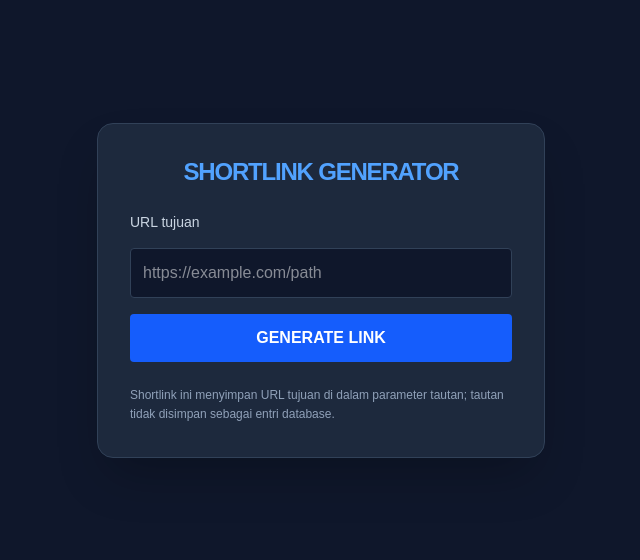
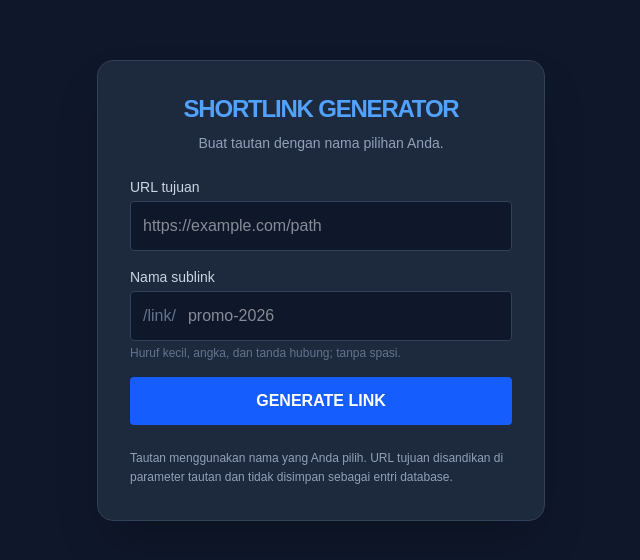
Before and after one commit to Strong-Bee/Shortlink, a Next.js app: page / in a window 1280 px wide. Shown: the part 110-670 px from the top of the page, without its empty margins (319-959 px from the left). Built offline with nearby package versions, Linux system fonts and the light colour scheme.

Commit message:
feat: allow custom named shortlink paths

```diff
--- a/app/page.tsx
+++ b/app/page.tsx
@@ -13,6 +13,7 @@ function encodeBase64Url(value: string): string {
 
 export default function AdminPage() {
   const [longUrl, setLongUrl] = useState("");
+  const [customName, setCustomName] = useState("");
   const [shortUrl, setShortUrl] = useState("");
   const [error, setError] = useState("");
   const [copied, setCopied] = useState(false);
@@ -34,8 +35,18 @@ export default function AdminPage() {
       return;
     }
 
+    const slug = customName.trim().toLowerCase();
+    if (!slug) {
+      setError("Masukkan nama sublink.");
+      return;
+    }
+    if (!/^[a-z0-9](?:[a-z0-9-]{0,48}[a-z0-9])?$/.test(slug)) {
+      setError("Nama hanya boleh berisi huruf a-z, angka, dan tanda hubung; tanpa spasi.");
+      return;
+    }
+
     const encoded = encodeBase64Url(destination.toString());
-    setShortUrl(`${window.location.origin}/link?t=${encoded}`);
+    setShortUrl(`${window.location.origin}/link/${encodeURIComponent(slug)}?t=${encoded}`);
     setCopied(false);
   };
 
@@ -66,9 +77,10 @@ export default function AdminPage() {
   return (
     <main className="bg-slate-900 text-white min-h-screen flex items-center justify-center p-4">
       <section className="max-w-md w-full p-8 bg-slate-800 rounded-2xl border border-slate-700 shadow-2xl">
-        <h1 className="text-2xl font-bold mb-6 text-blue-400 text-center uppercase tracking-tighter">
+        <h1 className="text-2xl font-bold mb-2 text-blue-400 text-center uppercase tracking-tighter">
           SHORTLINK GENERATOR
         </h1>
+        <p className="text-sm text-slate-400 text-center mb-6">Buat tautan dengan nama pilihan Anda.</p>
         <form
           className="space-y-4"
           onSubmit={(event) => {
@@ -76,9 +88,8 @@ export default function AdminPage() {
             createLink();
           }}
         >
-          <label htmlFor="destination" className="block text-sm text-slate-300">
-            URL tujuan
-          </label>
+          <div>
+            <label htmlFor="destination" className="block text-sm text-slate-300 mb-1">URL tujuan</label>
             <input
               id="destination"
               type="url"
@@ -90,25 +101,34 @@ export default function AdminPage() {
               placeholder="https://example.com/path"
               className="w-full p-3 rounded bg-slate-900 border border-slate-700 focus:border-blue-500 outline-none"
             />
-          <button
-            type="submit"
-            className="w-full bg-blue-600 p-3 rounded font-bold hover:bg-blue-700 transition"
-          >
+          </div>
+          <div>
+            <label htmlFor="custom-name" className="block text-sm text-slate-300 mb-1">Nama sublink</label>
+            <div className="flex items-center rounded bg-slate-900 border border-slate-700 focus-within:border-blue-500">
+              <span className="pl-3 text-slate-500">/link/</span>
+              <input
+                id="custom-name"
+                type="text"
+                required
+                maxLength={50}
+                value={customName}
+                onChange={(event) => setCustomName(event.target.value)}
+                placeholder="promo-2026"
+                className="min-w-0 flex-1 p-3 bg-transparent outline-none"
+              />
+            </div>
+            <p className="mt-1 text-xs text-slate-500">Huruf kecil, angka, dan tanda hubung; tanpa spasi.</p>
+          </div>
+          <button type="submit" className="w-full bg-blue-600 p-3 rounded font-bold hover:bg-blue-700 transition">
             GENERATE LINK
           </button>
         </form>
 
-        {error && (
-          <p role="alert" className="mt-4 text-sm text-red-300">
-            {error}
-          </p>
-        )}
+        {error && <p role="alert" className="mt-4 text-sm text-red-300">{error}</p>}
 
         {shortUrl && (
           <div className="mt-6 p-4 bg-slate-950 rounded border border-blue-500/30">
-            <p className="text-xs text-slate-400 mb-3 uppercase font-bold text-center">
-              Shortlink siap
-            </p>
+            <p className="text-xs text-slate-400 mb-3 uppercase font-bold text-center">Shortlink siap</p>
             <div className="flex flex-col gap-3">
               <input
                 aria-label="URL shortlink"
@@ -117,19 +137,14 @@ export default function AdminPage() {
                 onFocus={(event) => event.currentTarget.select()}
                 className="w-full bg-slate-900 p-2 rounded text-blue-300 font-mono text-xs text-center outline-none"
               />
-              <button
-                type="button"
-                onClick={handleCopy}
-                className={`w-full p-2 rounded text-xs font-bold transition uppercase ${copied ? "bg-green-600" : "bg-slate-700"}`}
-              >
+              <button type="button" onClick={handleCopy} className={`w-full p-2 rounded text-xs font-bold transition uppercase ${copied ? "bg-green-600" : "bg-slate-700"}`}>
                 {copied ? "✓ Tersalin" : "Salin link"}
               </button>
             </div>
           </div>
         )}
         <p className="mt-6 text-xs leading-relaxed text-slate-400">
-          Shortlink ini menyimpan URL tujuan di dalam parameter tautan; tautan
-          tidak disimpan sebagai entri database.
+          Tautan menggunakan nama yang Anda pilih. URL tujuan disandikan di parameter tautan dan tidak disimpan sebagai entri database.
         </p>
       </section>
     </main>
```
Lines whose indentation alone changed are shown as unchanged.
